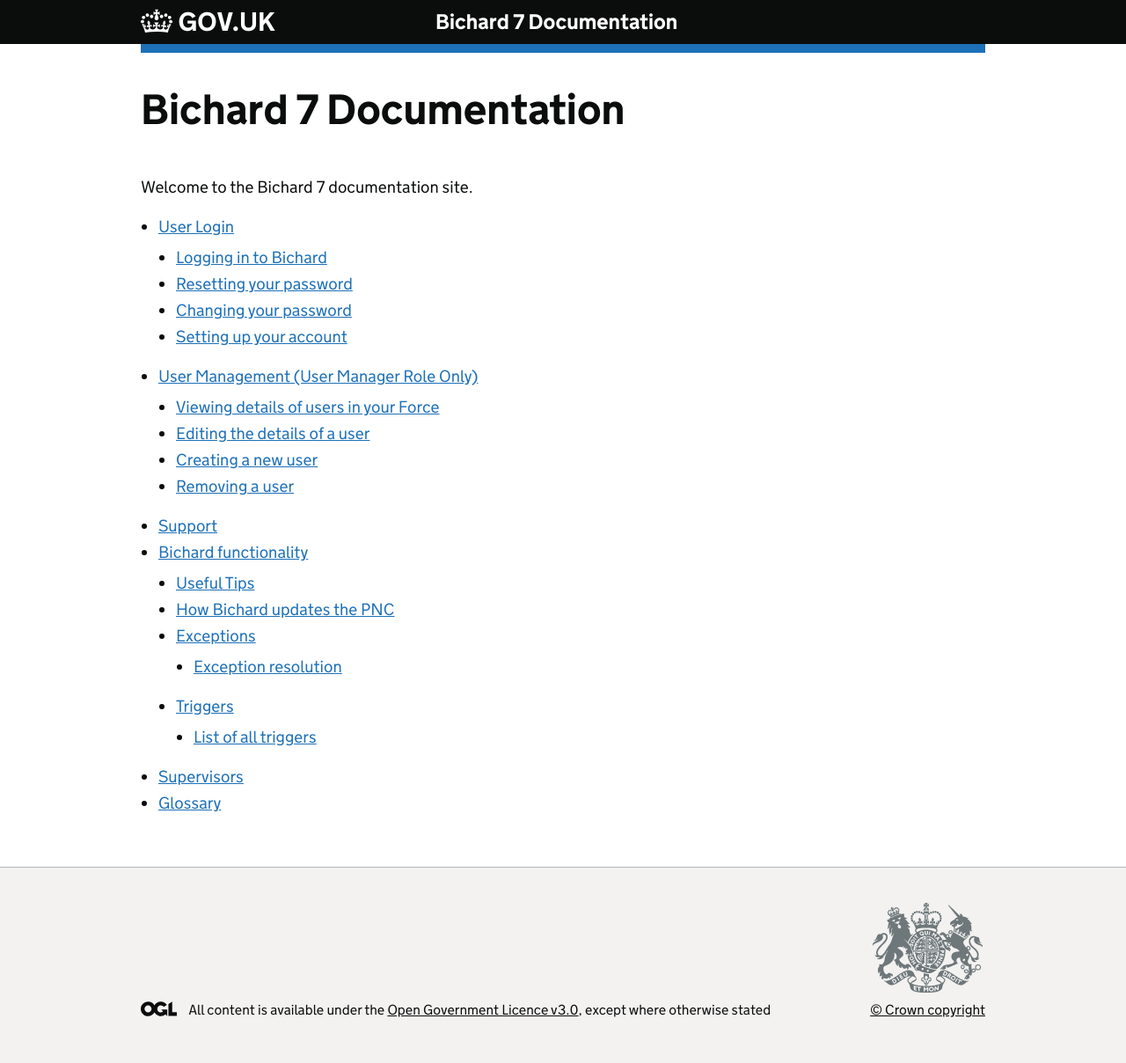
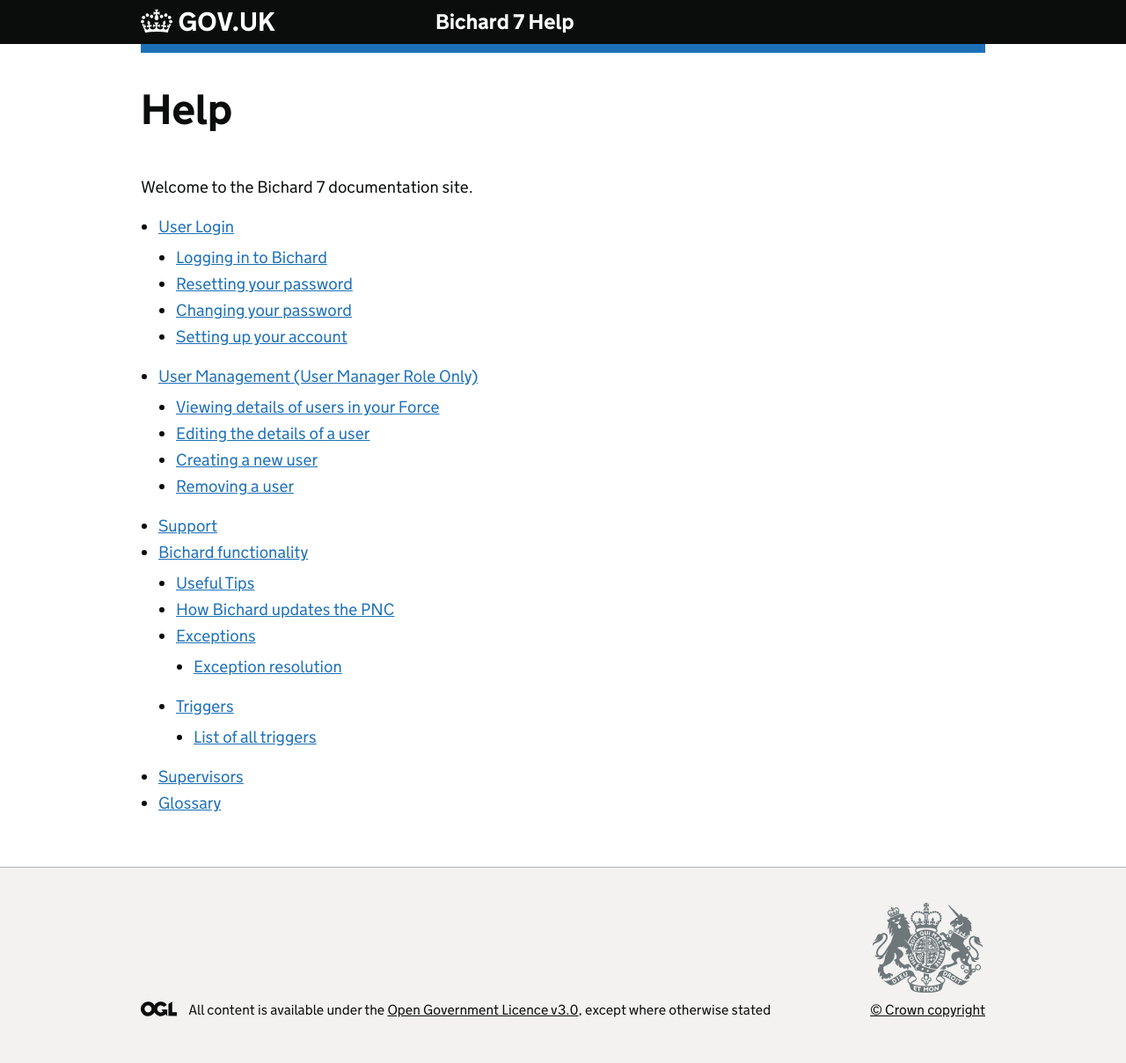
Before and after one commit to ministryofjustice/bichard7-next-help, a Jekyll site: the page built from site/index.md, in a window 1280 px wide. Shown: the whole page at 88% size. Built offline with Jekyll 4.4.1, drawn with Linux system fonts in a browser that asks for light colours.

Commit message:
change faivicon and page title

```diff
--- a/site/_layouts/default.html
+++ b/site/_layouts/default.html
@@ -68,7 +68,7 @@
             </div>
             <div class="govuk-header__content">
                 <a href="{{ site.baseurl }}/" class="govuk-header__link govuk-header__link--service-name">
-                    Bichard 7 Documentation
+                    Bichard 7 Help
                 </a>
             </div>
         </div>
--- a/site/index.md
+++ b/site/index.md
@@ -1,6 +1,6 @@
 ---
 layout: default
-title: Bichard 7 Documentation
+title: Help
 ---
 
 Welcome to the Bichard 7 documentation site.
```
Also changed, not shown: other parts of site/_layouts/default.html (+1 -1 lines), site/bichard-functionality/index.md (+1 -1 lines), Gemfile.lock, site/assets/govuk/assets/images/favicon.ico.
